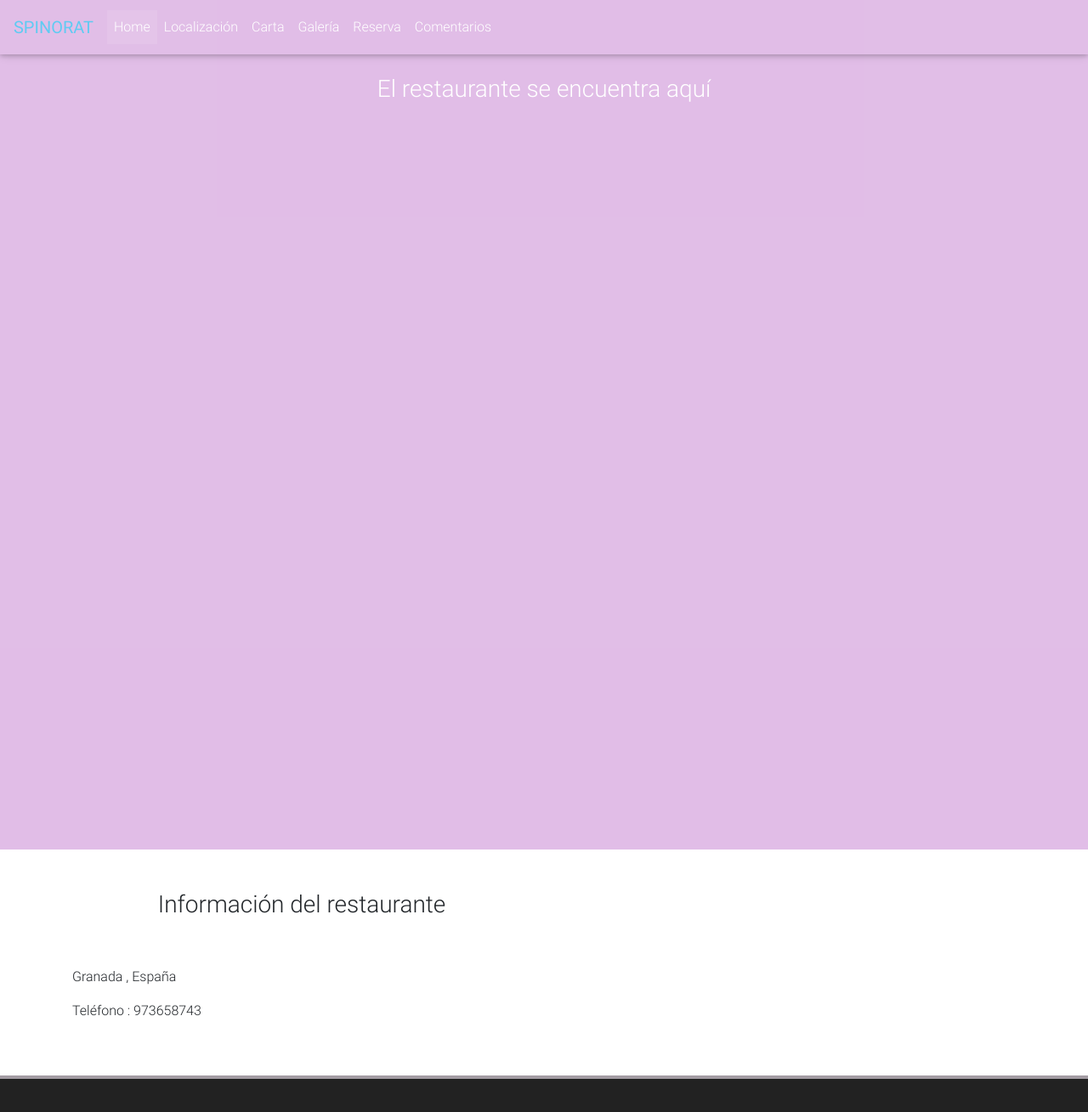
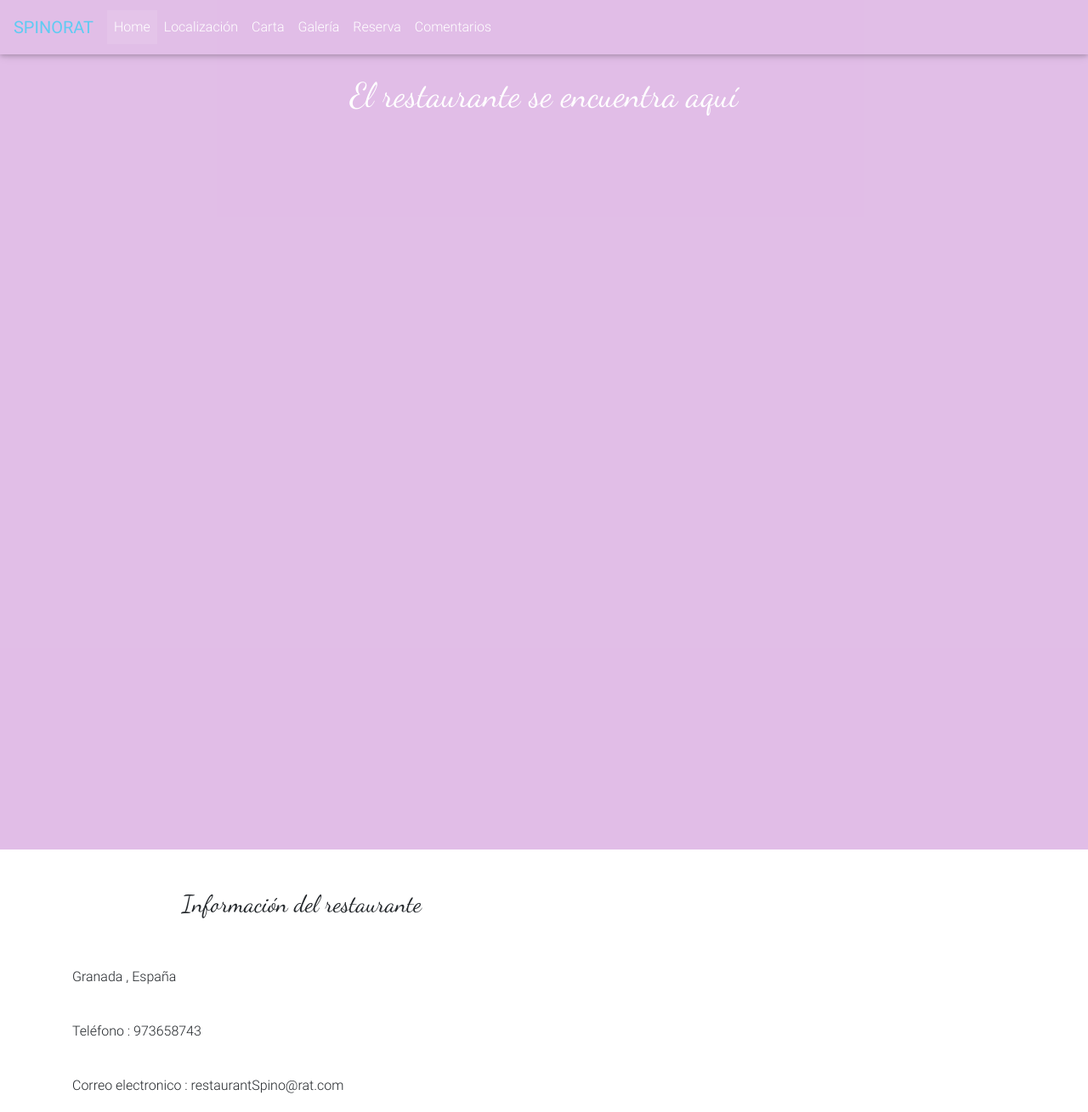
Before and after one commit to PriEstRol/Restaurante, a plain HTML site: page pages/localizacion.html in a window 1280 px wide. Shown: the top 1309 px of the page at 85% size. Drawn offline with Linux system fonts and the light colour scheme; some packages are replaced by stand-ins of ours.

Commit message:
menu arreglado , falta informacion

```diff
--- a/pages/localizacion.html
+++ b/pages/localizacion.html
@@ -14,7 +14,8 @@
     <link href="../css/mdb.min.css" rel="stylesheet">
     <!-- Your custom styles (optional) -->
     <link href="../css/localizacion.css" rel="stylesheet">
-
+    <!--custom font-->
+    <link href="https://fonts.googleapis.com/css?family=Dancing+Script" rel="stylesheet">
 </head>
 
 <body>
@@ -35,7 +36,7 @@
                     <a class="nav-link" href="../index.html">Home </a>
                 </li>
                 <li class="nav-item">
-                    <a class="nav-link" href="pages/localizacion.html">Localización<span
+                    <a class="nav-link" href="#">Localización<span
                             class="sr-only">(current)</span></a>
                 </li>
                 <li class="nav-item">
@@ -59,7 +60,8 @@
             <div class="container-fluid">
                 <div class="row">
                     <div class="col-md-12">
-                        <h3 class="text-center fadeInUpBig wow marg">El restaurante se encuentra aquí</h3>
+                        <h3 class="text-center fadeInUpBig wow marg" style="font-family: 'Dancing Script', cursive;
+ font-size: 40px;">El restaurante se encuentra aquí</h3>
 
 
                         <div id="mapa" class="container text-center wow fadeInUp">
@@ -80,12 +82,15 @@
 
     <div class="container">
         <div class="row">
-            <div class="col-md-6">
-                <h3>Información del restaurante</h3>
+            <div class="col-md-6 ">
+                <h3 style="font-family:'Dancing Script', cursive;">Información del restaurante</h3>
                 <br>
                 <br>
                 <p align="left">Granada , España</p>
+                <br>
                 <p align="left">Teléfono : 973658743</p>
+                <br>
+                <p align="left">Correo electronico : restaurantSpino@rat.com</p>
             </div>
         </div>
 
```
